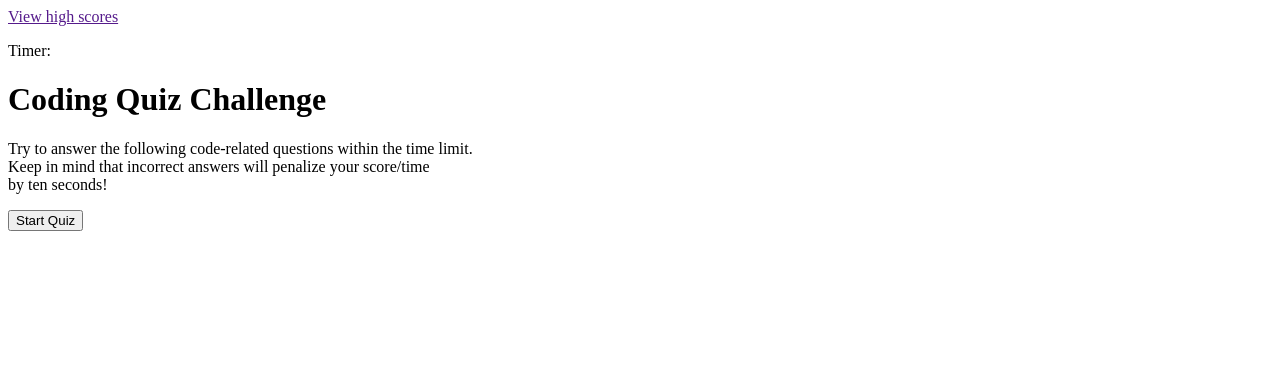
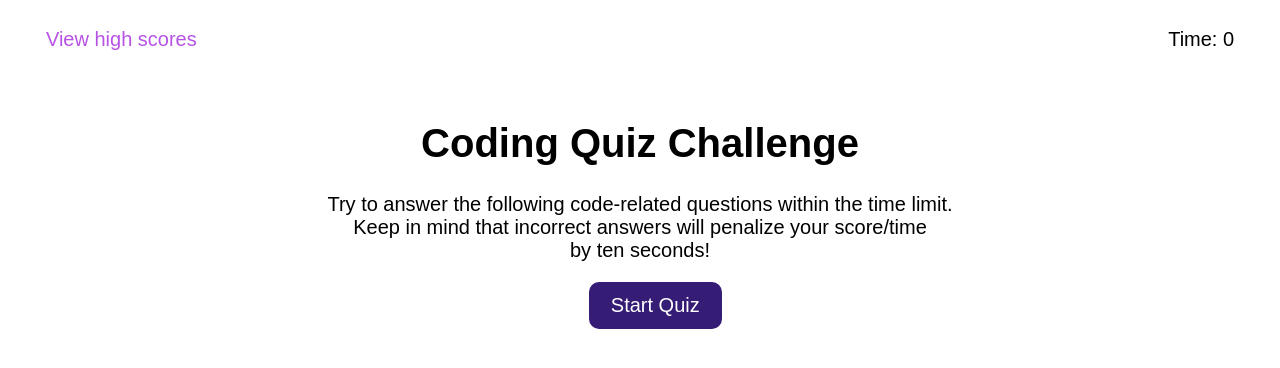
Before and after one commit to HectorHJDH/Coding-quiz-challenge, a plain HTML site: page index.html in a window 1280 px wide. Drawn offline with Linux system fonts and the light colour scheme.

Commit message:
Added styles to Index.html

```diff
--- a/assets/css/styles.css
+++ b/assets/css/styles.css
@@ -0,0 +1,48 @@
+
+nav {
+    display: flex;
+    flex-direction: row;
+    justify-content: space-between;
+    width: 100%;
+}
+
+.view-scores, .timer {
+    margin: 20px 3%;
+    text-decoration: none;
+    color: #B753E4;
+    font-family: Arial, Helvetica, sans-serif;
+    font-size: 20px;
+}
+
+.timer {
+    color: black;
+}
+
+.title {
+    text-align: center;
+    margin-top: 50px;
+    font-size: 40px;
+    font-family: Arial, Helvetica, sans-serif;
+}
+
+main {
+    max-width: 100%;
+}
+
+main p {
+    text-align: center;
+    font-size: 20px;
+    font-family: Arial, Helvetica, sans-serif;
+}
+
+.btnStart {
+    left: 46%;
+    position: absolute;
+    background-color: #351C75;
+    border: 2px solid #351C75;
+    border-radius: 10px;
+    padding: 10px 20px;
+    color: white;
+    font-family: Arial, Helvetica, sans-serif;
+    font-size: 20px;
+}
--- a/index.html
+++ b/index.html
@@ -3,25 +3,27 @@
 <head>
     <meta charset="UTF-8">
     <meta name="viewport" content="width=device-width, initial-scale=1.0">
-    <link href="./assets/css/styles.css">
+    <link rel="stylesheet" href="./assets/css/styles.css">
     <title>Coding Quiz</title>
 </head>
 <body>
-    <nav>
+    <nav class="navBar">
         <a href="" class="view-scores">View high scores</a>
-        <p class="timer">Timer:</p>
+        <p class="timer">Time: 0</p>
     </nav>
 
-    <h1>Coding Quiz Challenge</h1>
+    <main>
+        <h1 class="title">Coding Quiz Challenge</h1>
         <p>
             Try to answer the following code-related questions within the time limit.<br>
             Keep in mind that incorrect answers will penalize your score/time<br>
             by ten seconds!
         </p>
-
-    <button>
+        <button class="btnStart">
             Start Quiz
         </button>
+    </main>
+
     <script src="./assets/js/scripts.js"></script>
 </body>
 </html>
```
Lines whose indentation alone changed are shown as unchanged.
